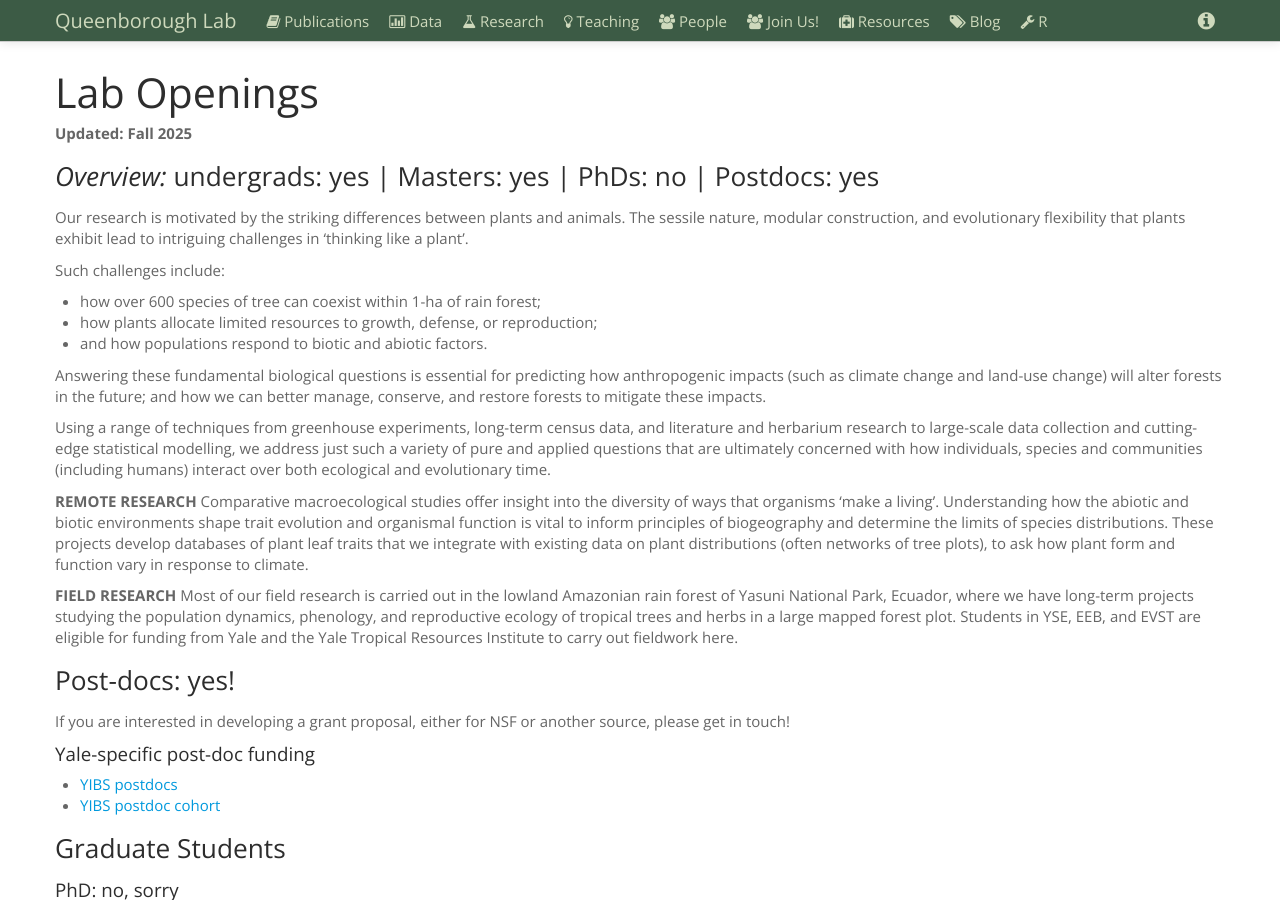
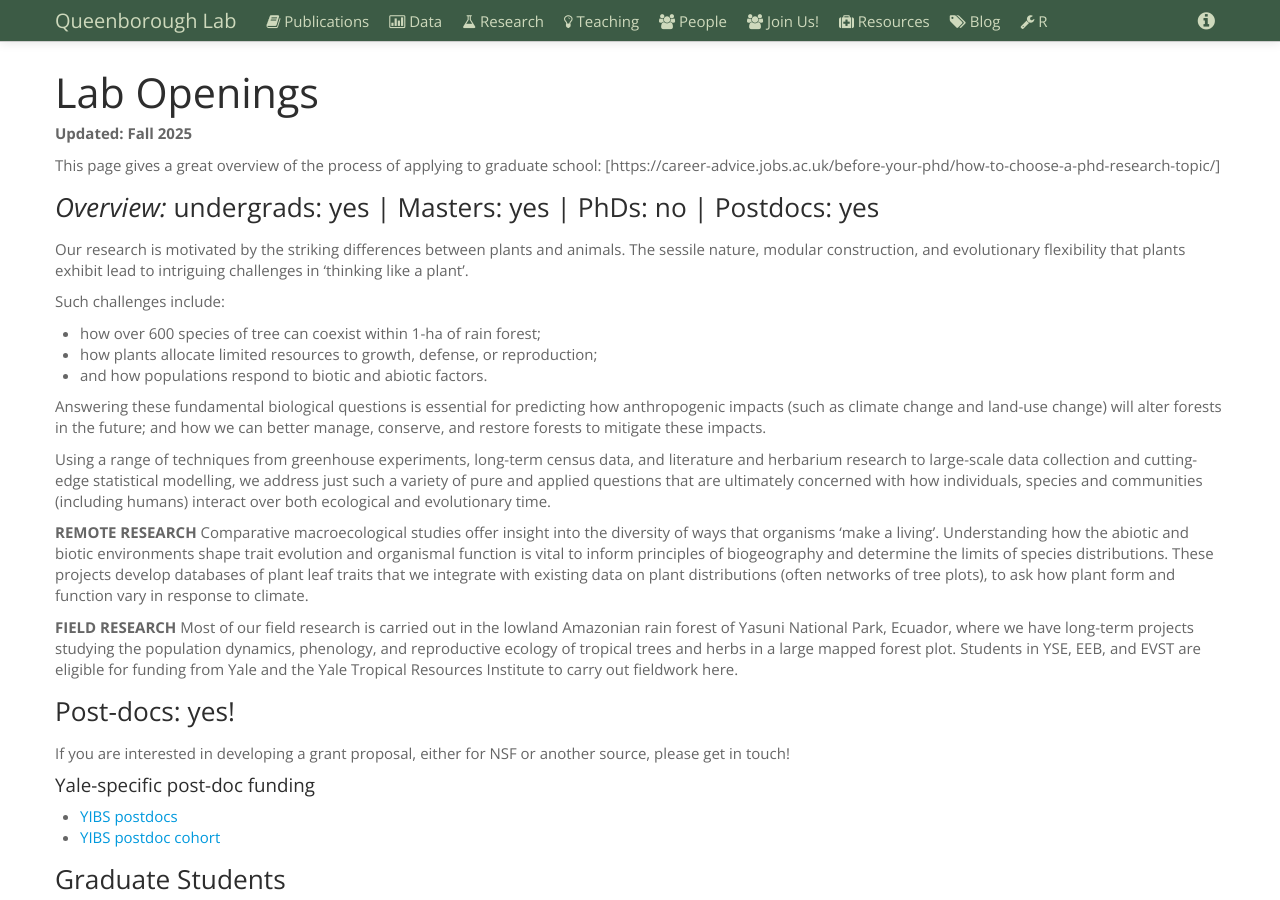
Before and after one commit to saq/saq.github.io, a Jekyll site: the page built from lab-openings.md, in a window 1280 px wide and 900 px high. Built offline with Jekyll 4.4.1, drawn with Linux system fonts in a browser that asks for light colours.

Commit message:
Update lab-openings.md

```diff
--- a/lab-openings.md
+++ b/lab-openings.md
@@ -7,6 +7,8 @@ title: Lab Openings
 # Lab Openings
 
 **Updated: Fall 2025**
+
+This page gives a great overview of the process of applying to graduate school: [https://career-advice.jobs.ac.uk/before-your-phd/how-to-choose-a-phd-research-topic/]
 
 ### *Overview:* undergrads: yes | Masters: yes | PhDs: no | Postdocs: yes
 
```
